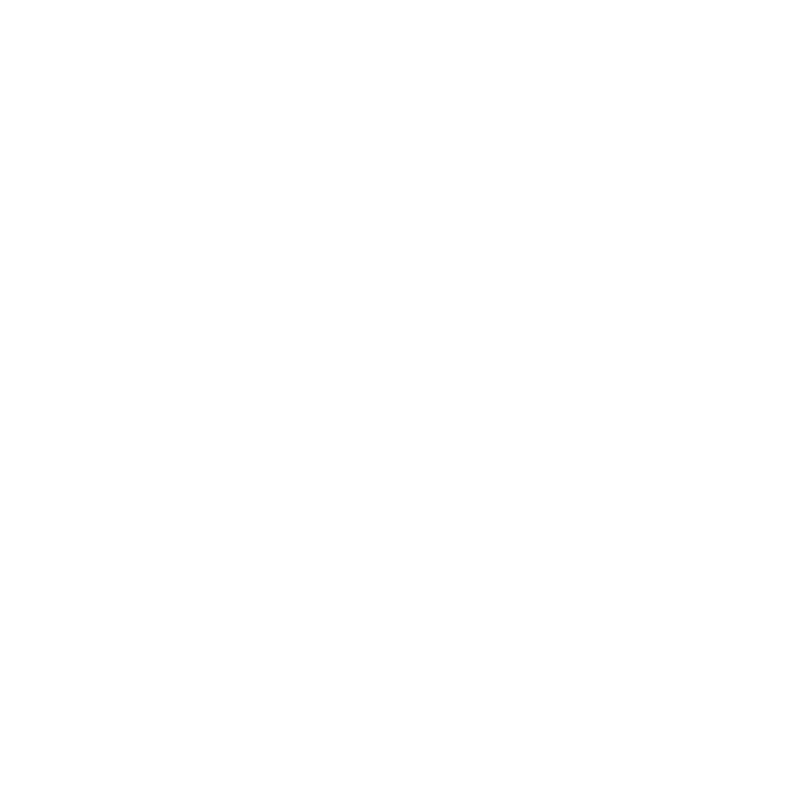
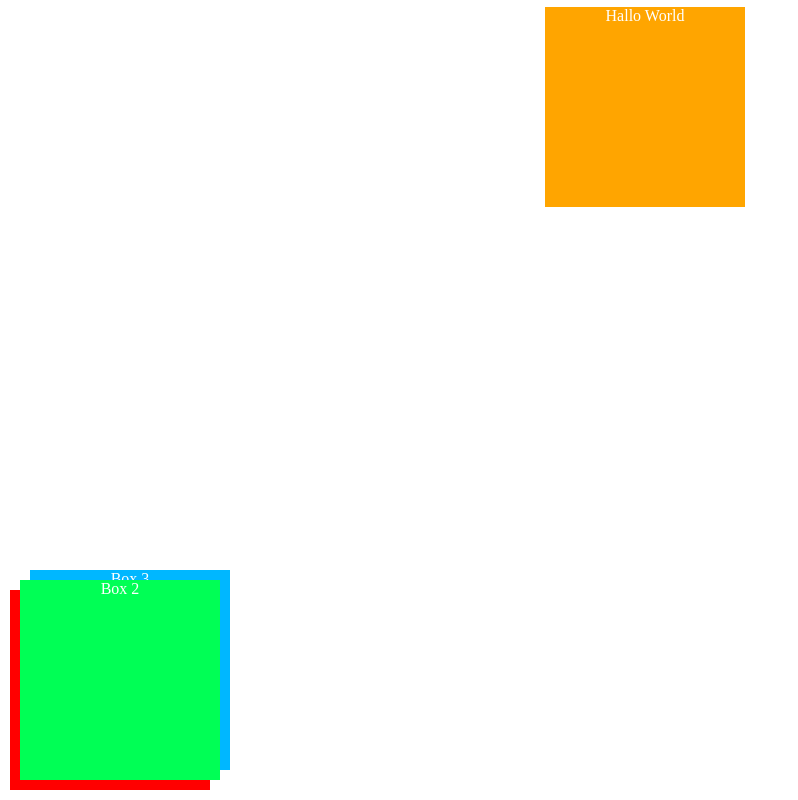
Before and after one commit to FBW32/uib-layout-break-out-the-flow-ben-gee723, a plain HTML site: page index.html in a window 1280 px wide. Shown: the whole page, without its empty margins (0-798 px from the left). Drawn offline with Linux system fonts and the light colour scheme.

Commit message:
i broke the flow!

```diff
--- a/index.html
+++ b/index.html
@@ -1,12 +1,16 @@
 <!DOCTYPE html>
 <html lang="en">
-<head>
-    <meta charset="UTF-8">
-    <meta name="viewport" content="width=device-width, initial-scale=1.0">
-    <meta http-equiv="X-UA-Compatible" content="ie=edge">
+  <head>
+    <meta charset="UTF-8" />
+    <meta name="viewport" content="width=device-width, initial-scale=1.0" />
+    <meta http-equiv="X-UA-Compatible" content="ie=edge" />
     <title>Document</title>
-    <link rel="stylesheet" href="style.css">
-</head>
-<body>
-</body>
+    <link rel="stylesheet" href="style.css" />
+  </head>
+  <body>
+    <div class="halloworld">Hallo World</div>
+  </body>
+  <div class="box1">Box 1</div>
+  <div class="box2">Box 2</div>
+  <div class="box3">Box 3</div>
 </html>
--- a/style.css
+++ b/style.css
@@ -1,5 +1,73 @@
-html, body {
-    margin: 0;
-    padding: 0;
-    height: 100%;
+* {
+  cursor: url("images/orange-ecllipse.png"), auto;
 }
+
+html,
+body {
+  margin: 0;
+  padding: 0;
+  height: 100%;
+}
+
+.halloworld {
+  background: orange;
+  color: white;
+
+  margin: 0 auto;
+  height: 200px;
+  width: 200px;
+
+  text-align: center;
+
+  position: relative;
+  left: 5px;
+  top: 7px;
+}
+
+.box1 {
+  background: Red;
+  color: white;
+
+  height: 200px;
+  width: 200px;
+
+  text-align: center;
+
+  position: absolute;
+  left: 10px;
+  bottom: 10px;
+
+  z-index: 0;
+}
+
+.box2 {
+  background: rgb(0, 255, 85);
+  color: white;
+
+  height: 200px;
+  width: 200px;
+
+  text-align: center;
+
+  position: absolute;
+  left: 20px;
+  bottom: 20px;
+
+  z-index: 1;
+}
+
+.box3 {
+  background: rgb(0, 183, 255);
+  color: white;
+
+  height: 200px;
+  width: 200px;
+
+  text-align: center;
+
+  position: absolute;
+  left: 30px;
+  bottom: 30px;
+
+  z-index: 0;
+}
```
Also changed, not shown: images/orange-ecllipse.png (added).
